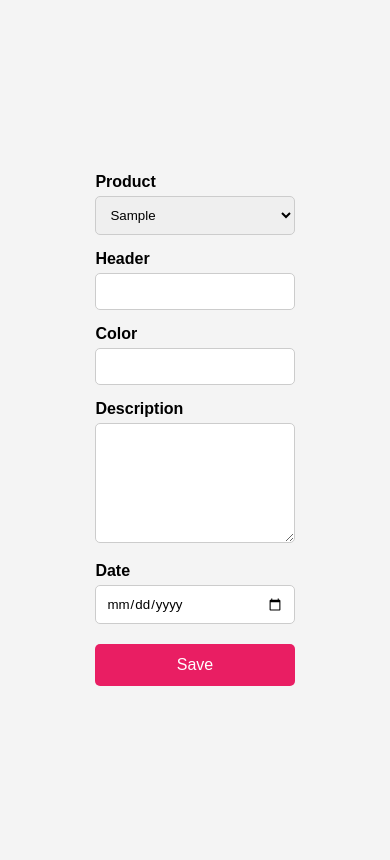
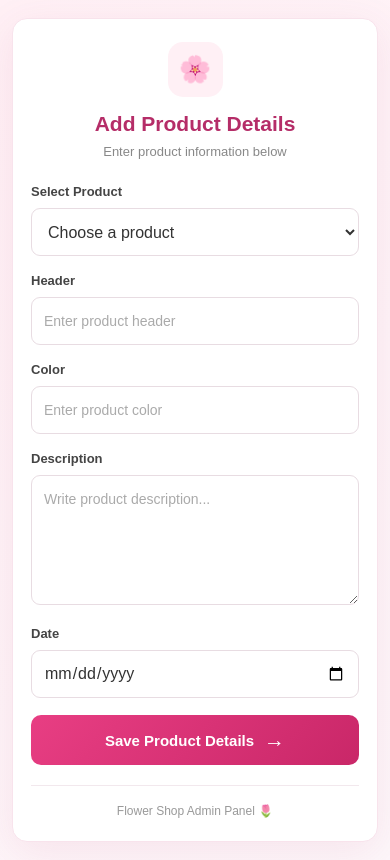
Before and after one commit to anmolsingh248670-alt/Flower-Shope, a Django app: page /add_detales/ in a window 390 px wide. Before the commit the page ends 686 px from the top, so only its background shows below. Run offline with Django 5.2, Linux system fonts and the light colour scheme; a user stored in the database is signed in; tables that the repository leaves empty hold one stand-in row (values such as "Sample post").

Commit message:
responsive deteates page

```diff
--- a/static/add_details.css
+++ b/static/add_details.css
@@ -1,63 +1,292 @@
-*{
-    margin:0;
-    padding:0;
-    box-sizing:border-box;
-    font-family:Arial,sans-serif;
+
+/* =========================
+   GLOBAL CSS
+========================= */
+
+* {
+    margin: 0;
+    padding: 0;
+    box-sizing: border-box;
 }
 
-body{
-    background:#f4f4f4;
-    display:flex;
-    justify-content:center;
-    align-items:center;
-    height:100vh;
+body {
+    font-family: Arial, Helvetica, sans-serif;
+    background: linear-gradient(135deg, #fff0f5, #fdf7fa);
+    color: #333;
+    min-height: 100vh;
 }
 
-.form-box{
-    width:450px;
-    background:#fff;
-    padding:30px;
-    border-radius:10px;
-    box-shadow:0 5px 15px rgba(0,0,0,.2);
+/* =========================
+   PAGE CONTAINER
+========================= */
+
+.page-container {
+    min-height: 100vh;
+    display: flex;
+    justify-content: center;
+    align-items: center;
+    padding: 35px 20px;
 }
 
-h2{
-    text-align:center;
-    margin-bottom:20px;
+/* =========================
+   FORM CARD
+========================= */
+
+.form-box {
+    width: 100%;
+    max-width: 500px;
+    background: #ffffff;
+    padding: 35px;
+    border-radius: 18px;
+    box-shadow: 0 10px 40px rgba(190, 70, 120, 0.10);
+    border: 1px solid #f8e3ec;
 }
 
-label{
-    display:block;
-    margin-top:15px;
-    margin-bottom:5px;
-    font-weight:bold;
+/* =========================
+   HEADER
+========================= */
+
+.form-header {
+    text-align: center;
+    margin-bottom: 30px;
+}
+
+.icon-box {
+    width: 65px;
+    height: 65px;
+    background: #fff0f5;
+    border-radius: 18px;
+    display: flex;
+    justify-content: center;
+    align-items: center;
+    font-size: 30px;
+    margin: 0 auto 15px;
+}
+
+.form-header h2 {
+    font-size: 25px;
+    font-weight: 700;
+    color: #b52d68;
+    margin-bottom: 8px;
+}
+
+.form-header p {
+    color: #888;
+    font-size: 14px;
+}
+
+/* =========================
+   FORM GROUP
+========================= */
+
+.form-group {
+    margin-bottom: 20px;
+}
+
+label {
+    display: block;
+    font-size: 14px;
+    font-weight: 600;
+    color: #444;
+    margin-bottom: 9px;
+}
+
+/* =========================
+   INPUTS
+========================= */
+
+input,
+select,
+textarea {
+    width: 100%;
+    padding: 13px 14px;
+    border: 1px solid #e8dce2;
+    border-radius: 9px;
+    background: #fff;
+    color: #333;
+    font-size: 15px;
+    font-family: inherit;
+    outline: none;
+    transition: 0.25s ease;
 }
 
 input,
-select,
-textarea{
-    width:100%;
-    padding:10px;
-    border:1px solid #ccc;
-    border-radius:5px;
+select {
+    min-height: 48px;
 }
 
-textarea{
-    height:120px;
+textarea {
+    min-height: 130px;
+    resize: vertical;
+    line-height: 1.6;
 }
 
-button{
-    width:100%;
-    margin-top:20px;
-    padding:12px;
-    border:none;
-    background:#e91e63;
-    color:#fff;
-    border-radius:5px;
-    cursor:pointer;
-    font-size:16px;
+input::placeholder,
+textarea::placeholder {
+    color: #aaa;
+    font-size: 14px;
 }
 
-button:hover{
-    background:#c2185b;
+/* =========================
+   INPUT FOCUS
+========================= */
+
+input:focus,
+select:focus,
+textarea:focus {
+    border-color: #e83e83;
+    box-shadow: 0 0 0 3px rgba(232, 62, 131, 0.10);
 }
+
+/* =========================
+   SAVE BUTTON
+========================= */
+
+.save-btn {
+    width: 100%;
+    min-height: 52px;
+    border: none;
+    border-radius: 10px;
+    background: linear-gradient(135deg, #e83e83, #c92768);
+    color: white;
+    font-size: 16px;
+    font-weight: 600;
+    cursor: pointer;
+    margin-top: 8px;
+    transition: 0.3s ease;
+
+    display: flex;
+    justify-content: center;
+    align-items: center;
+    gap: 10px;
+}
+
+.save-btn span {
+    font-size: 21px;
+}
+
+.save-btn:hover {
+    background: linear-gradient(135deg, #cf286d, #a91e57);
+    box-shadow: 0 6px 18px rgba(201, 39, 104, 0.25);
+    transform: translateY(-2px);
+}
+
+.save-btn:active {
+    transform: scale(0.98);
+}
+
+/* =========================
+   FOOTER
+========================= */
+
+.form-footer {
+    text-align: center;
+    margin-top: 25px;
+    padding-top: 18px;
+    border-top: 1px solid #f2e8ed;
+}
+
+.form-footer p {
+    color: #999;
+    font-size: 12px;
+}
+
+/* =========================
+   TABLET RESPONSIVE
+========================= */
+
+@media (max-width: 768px) {
+
+    .page-container {
+        padding: 25px 18px;
+    }
+
+    .form-box {
+        max-width: 480px;
+        padding: 28px;
+    }
+
+}
+
+/* =========================
+   MOBILE RESPONSIVE
+========================= */
+
+@media (max-width: 480px) {
+
+    .page-container {
+        min-height: 100vh;
+        padding: 18px 12px;
+        align-items: center;
+    }
+
+    .form-box {
+        width: 100%;
+        padding: 23px 18px;
+        border-radius: 15px;
+    }
+
+    .form-header {
+        margin-bottom: 25px;
+    }
+
+    .icon-box {
+        width: 55px;
+        height: 55px;
+        font-size: 26px;
+        border-radius: 15px;
+    }
+
+    .form-header h2 {
+        font-size: 21px;
+    }
+
+    .form-header p {
+        font-size: 13px;
+    }
+
+    .form-group {
+        margin-bottom: 17px;
+    }
+
+    label {
+        font-size: 13px;
+    }
+
+    input,
+    select,
+    textarea {
+        font-size: 16px;
+        padding: 12px;
+    }
+
+    .save-btn {
+        min-height: 50px;
+        font-size: 15px;
+    }
+
+    .form-footer {
+        margin-top: 20px;
+    }
+
+}
+
+/* =========================
+   SMALL MOBILE
+========================= */
+
+@media (max-width: 350px) {
+
+    .page-container {
+        padding: 12px 8px;
+    }
+
+    .form-box {
+        padding: 20px 14px;
+    }
+
+    .form-header h2 {
+        font-size: 19px;
+    }
+
+}
--- a/templates/add_details.html
+++ b/templates/add_details.html
@@ -1,37 +1,106 @@
+
 {% load static %}
 <!DOCTYPE html>
 <html lang="en">
 <head>
     <meta charset="UTF-8">
     <meta name="viewport" content="width=device-width, initial-scale=1.0">
-    <title>Document</title>
-    <link rel="stylesheet" href="{% static "add_details.css" %}">
+
+    <title>Add Product Details</title>
+
+    <link rel="stylesheet" href="{% static 'add_details.css' %}">
 </head>
+
 <body>
+
+    <div class="page-container">
+
+        <div class="form-box">
+
+            <div class="form-header">
+                <div class="icon-box">🌸</div>
+
+                <h2>Add Product Details</h2>
+
+                <p>Enter product information below</p>
+            </div>
+
             <form method="POST">
                 {% csrf_token %}
 
-    <label>Product</label>
-    <select name="detales">
+                <div class="form-group">
+                    <label for="detales">Select Product</label>
+
+                    <select name="detales" id="detales" required>
+                        <option value="">Choose a product</option>
+
                         {% for product in products %}
-            <option value="{{ product.id }}">{{ product.Flower }}</option>
+                            <option value="{{ product.id }}">
+                                {{ product.Flower }}
+                            </option>
                         {% endfor %}
                     </select>
+                </div>
 
-    <label>Header</label>
-    <input type="text" name="header">
+                <div class="form-group">
+                    <label for="header">Header</label>
 
-    <label>Color</label>
-    <input type="text" name="Color">
+                    <input
+                        type="text"
+                        name="header"
+                        id="header"
+                        placeholder="Enter product header"
+                        required
+                    >
+                </div>
 
-    <label>Description</label>
-    <textarea name="text"></textarea>
+                <div class="form-group">
+                    <label for="Color">Color</label>
 
-    <label>Date</label>
-    <input type="date" name="date">
+                    <input
+                        type="text"
+                        name="Color"
+                        id="Color"
+                        placeholder="Enter product color"
+                        required
+                    >
+                </div>
 
-    <button type="submit">Save</button>
+                <div class="form-group">
+                    <label for="text">Description</label>
+
+                    <textarea
+                        name="text"
+                        id="text"
+                        placeholder="Write product description..."
+                        required
+                    ></textarea>
+                </div>
+
+                <div class="form-group">
+                    <label for="date">Date</label>
+
+                    <input
+                        type="date"
+                        name="date"
+                        id="date"
+                    >
+                </div>
+
+                <button type="submit" class="save-btn">
+                    Save Product Details
+                    <span>→</span>
+                </button>
+
             </form>
+
+            <div class="form-footer">
+                <p>Flower Shop Admin Panel 🌷</p>
+            </div>
+
+        </div>
+
+    </div>
 
 </body>
 </html>
```
Lines whose indentation alone changed are shown as unchanged.
